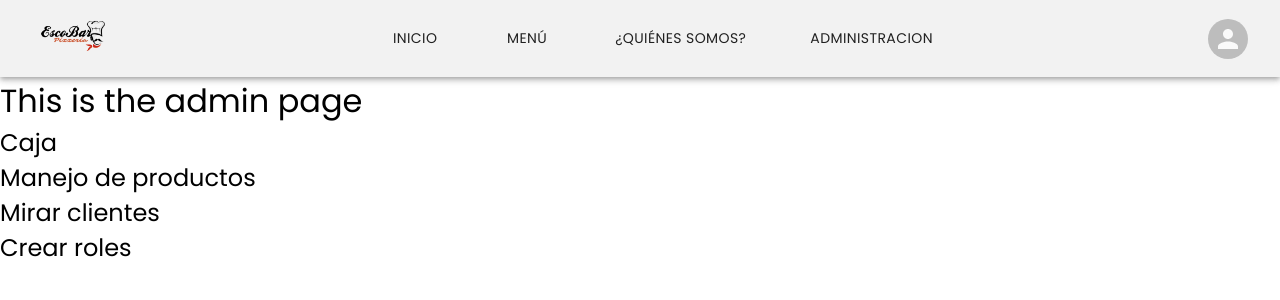
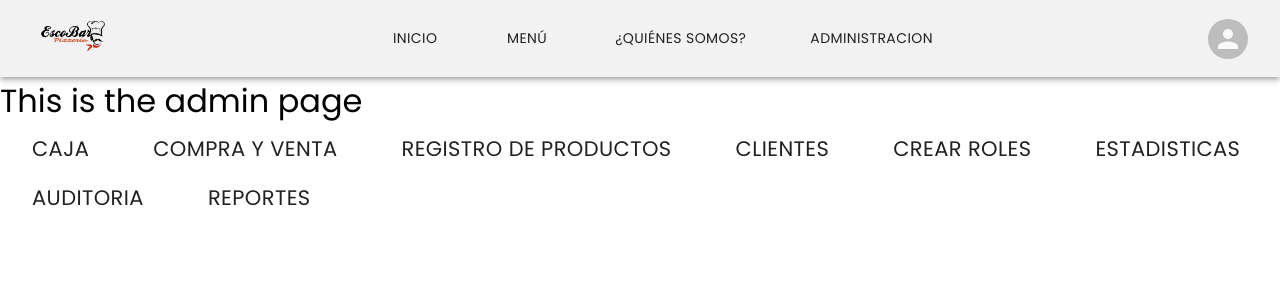
Before and after one commit to isaias-alt/escobar-pizzeria, a React (Create React App) app: page /admin in a window 1280 px wide. Shown: the top 300 px of the page. Built offline with nearby package versions, Linux system fonts and the light colour scheme; the HTML template or start-up script is replaced by a standard one.

Commit message:
Agregando cambios

```diff
--- a/src/App.js
+++ b/src/App.js
@@ -1,8 +1,16 @@
 import { BrowserRouter as Router, Routes, Route } from "react-router-dom"
 import AboutUs from "./pages/AboutUs";
 import AdminPage from "./pages/AdminPage";
+import Auditoria from "./pages/Auditoria";
+import Caja from "./pages/Caja";
+import Clientes from "./pages/Clientes";
+import CompraVenta from "./pages/CompraVenta";
+import CrearRoles from "./pages/CrearRoles";
+import Estadisticas from "./pages/Estadisticas";
 import HomePage from "./pages/HomePage";
 import Menu from "./pages/Menu";
+import RegistroProductos from "./pages/RegistroProductos";
+import Reportes from "./pages/Reportes";
 import SignIn from "./pages/SignIn";
 
 function App() {
@@ -14,6 +22,14 @@ function App() {
         <Route path="/menu" element={ <Menu /> } />
         <Route path="/signin" element={ <SignIn /> } />
         <Route path="/admin" element={ <AdminPage /> }/>
+        <Route path="/caja" element={ <Caja /> }/>
+        <Route path="/auditoria" element={ <Auditoria /> }/>
+        <Route path="/clientes" element={ <Clientes /> }/>
+        <Route path="/crearroles" element={ <CrearRoles /> }/>
+        <Route path="/estadisticas" element={ <Estadisticas /> }/>
+        <Route path="/registroproductos" element={ <RegistroProductos /> }/>
+        <Route path="/reportes" element={ <Reportes /> }/>
+        <Route path="/compraventa" element={ <CompraVenta /> }/>
       </Routes>
     </Router>
   );
--- a/src/pages/AdminPage.jsx
+++ b/src/pages/AdminPage.jsx
@@ -1,19 +1,75 @@
+import { Button, makeStyles } from "@material-ui/core";
 import React from "react";
+import { Link } from "react-router-dom";
 import Navbar from "../components/Navbar";
 
 const AdminPage = () => {
+  const classes = useStyle();
   return (
     <>
       <Navbar />
       <div>
         <h1>This is the admin page</h1>
-        <h2>Caja</h2>
-        <h2>Manejo de productos</h2>
-        <h2>Mirar clientes</h2>
-        <h2>Crear roles</h2>
+
+        <Link to="/caja" className={classes.buttons}>
+          <Button>
+            <h2>Caja</h2>
+          </Button>
+        </Link>
+
+        <Link to="/compraventa" className={classes.buttons}>
+          <Button>
+            <h2>Compra y venta</h2>
+          </Button>
+        </Link>
+
+        <Link to="/registroproductos" className={classes.buttons}>
+          <Button>
+            <h2>Registro de productos</h2>
+          </Button>
+        </Link>
+
+        <Link to="/clientes" className={classes.buttons}>
+          <Button>
+            <h2>Clientes</h2>
+          </Button>
+        </Link>
+
+        <Link to="/crearroles" className={classes.buttons}>
+          <Button>
+            <h2>Crear roles</h2>
+          </Button>
+        </Link>
+
+        <Link to="/estadisticas" className={classes.buttons}>
+          <Button>
+            <h2>Estadisticas</h2>
+          </Button>
+        </Link>
+
+        <Link to="/auditoria" className={classes.buttons}>
+          <Button>
+            <h2>Auditoria</h2>
+          </Button>
+        </Link>
+
+        <Link to="/reportes" className={classes.buttons}>
+          <Button>
+            <h2>Reportes</h2>
+          </Button>
+        </Link>
       </div>
     </>
   );
 };
 
+const useStyle = makeStyles((theme) => ({
+  buttons: {
+    margin: theme.spacing(1, 1, 1, 1),
+    padding: theme.spacing(1, 2, 1, 2),
+    alignItems: "center",
+    textDecoration: "none",
+  },
+}));
+
 export default AdminPage;
--- /dev/null
+++ b/src/pages/Auditoria.jsx
@@ -0,0 +1,13 @@
+import React from "react";
+import Navbar from "../components/Navbar";
+
+const Auditoria = () => {
+  return (
+    <div>
+      <Navbar />
+      <h1>Auditoria</h1>
+    </div>
+  );
+};
+
+export default Auditoria;
--- /dev/null
+++ b/src/pages/Caja.jsx
@@ -0,0 +1,13 @@
+import React from "react";
+import Navbar from "../components/Navbar";
+
+const Caja = () => {
+  return (
+    <div>
+      <Navbar />
+      <h1>Esta es la caja</h1>
+    </div>
+  );
+};
+
+export default Caja;
--- /dev/null
+++ b/src/pages/Clientes.jsx
@@ -0,0 +1,13 @@
+import React from "react";
+import Navbar from "../components/Navbar";
+
+const Clientes = () => {
+  return (
+    <div>
+      <Navbar />
+      <h1>Clientes</h1>
+    </div>
+  );
+};
+
+export default Clientes;
--- /dev/null
+++ b/src/pages/CompraVenta.jsx
@@ -0,0 +1,13 @@
+import React from "react";
+import Navbar from "../components/Navbar";
+
+const CompraVenta = () => {
+  return (
+    <div>
+      <Navbar />
+      <h1>Compra y venta</h1>
+    </div>
+  );
+};
+
+export default CompraVenta;
--- /dev/null
+++ b/src/pages/CrearRoles.jsx
@@ -0,0 +1,13 @@
+import React from "react";
+import Navbar from "../components/Navbar";
+
+const CrearRoles = () => {
+  return (
+    <div>
+      <Navbar />
+      <h1>Crear roles</h1>
+    </div>
+  );
+};
+
+export default CrearRoles;
--- /dev/null
+++ b/src/pages/Estadisticas.jsx
@@ -0,0 +1,13 @@
+import React from "react";
+import Navbar from "../components/Navbar";
+
+const Estadisticas = () => {
+  return (
+    <div>
+      <Navbar />
+      <h1>Estadisticas</h1>
+    </div>
+  );
+};
+
+export default Estadisticas;
--- /dev/null
+++ b/src/pages/RegistroProductos.jsx
@@ -0,0 +1,13 @@
+import React from "react";
+import Navbar from "../components/Navbar";
+
+const RegistroProductos = () => {
+  return (
+    <div>
+      <Navbar />
+      <h2>Registro Productos</h2>
+    </div>
+  );
+};
+
+export default RegistroProductos;
--- /dev/null
+++ b/src/pages/Reportes.jsx
@@ -0,0 +1,13 @@
+import React from "react";
+import Navbar from "../components/Navbar";
+
+const Reportes = () => {
+  return (
+    <div>
+      <Navbar />
+      <h1>Reportes</h1>
+    </div>
+  );
+};
+
+export default Reportes;
```
